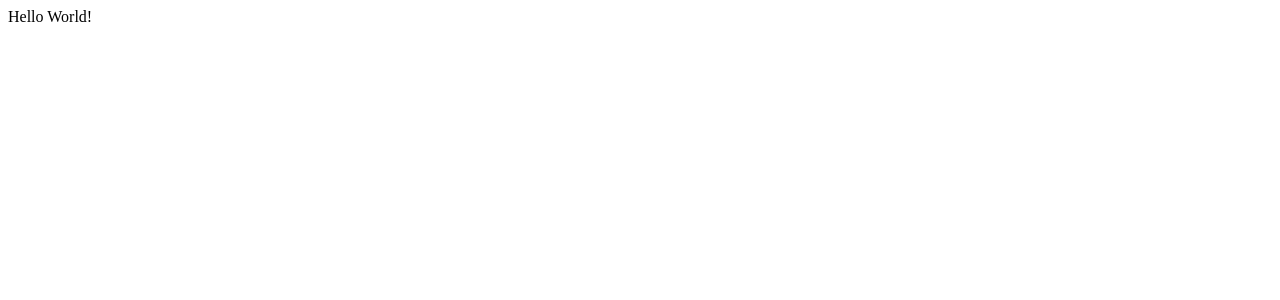
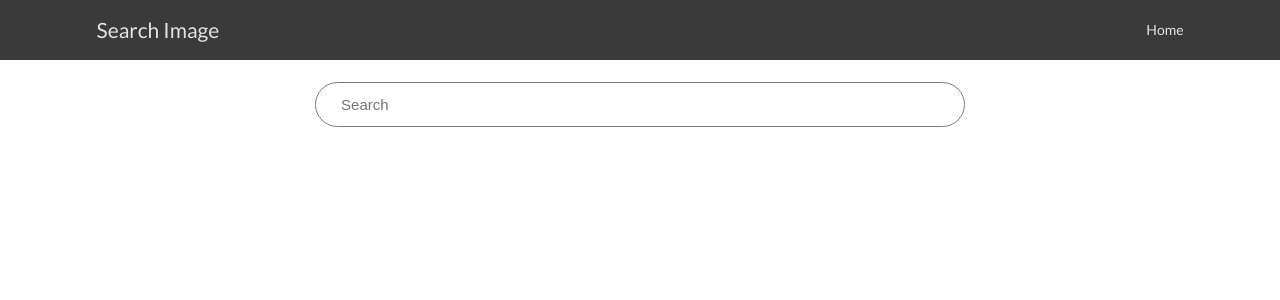
Before and after one commit to tyrion404/Search-pics-ReactApp, a React (Create React App) app: page / in a window 1280 px wide. Shown: the top 300 px of the page. Built offline with nearby package versions, Linux system fonts and the light colour scheme.

Commit message:
Search and Navigation

```diff
--- a/public/index.html
+++ b/public/index.html
@@ -1,14 +1,18 @@
 <!DOCTYPE html>
 <html lang="en">
+
 <head>
   <meta charset="utf-8" />
   <link rel="icon" href="favicon.ico" type="image" sizes="16x16">
   <meta name="viewport" content="width=device-width, initial-scale=1" />
   <meta name="theme-color" content="#000000" />
   <title>Search Image</title>
+  <link rel="stylesheet" href="https://cdnjs.cloudflare.com/ajax/libs/semantic-ui/2.4.1/semantic.min.css">
 </head>
+
 <body>
   <noscript>You need to enable JavaScript to run this app.</noscript>
   <div id="root"></div>
 </body>
+
 </html>
--- /dev/null
+++ b/src/components/App.js
@@ -0,0 +1,20 @@
+import React, { Component } from 'react';
+
+import Navbar from './Navbar';
+import SearchBar from './SearchBar';
+// import Header from './SearchBar';
+
+class App extends Component {
+    render() {
+        return (
+            <div style={{ background: '#FFFFFF', height: '100vh' }}>
+                <Navbar />
+                <div className="ui container">
+                    <SearchBar />
+                </div>
+            </div>
+        );
+    }
+}
+
+export default App;
--- /dev/null
+++ b/src/components/Navbar.css
@@ -0,0 +1,95 @@
+*{
+	padding: 0px;
+	margin: 0px;
+}
+
+header {
+	overflow: hidden;
+	background: #3a3a3a;
+}
+
+header a, header label {
+	display: block;
+	padding: 20px;
+	color: #e2e2e2;
+	text-decoration: none;
+	line-height: 20px;
+}
+
+header a:hover, header label:hover {
+	color: #ffffff;
+}
+
+header label {
+	float: right;
+	padding: 18px 20px;
+	cursor: pointer;
+}
+
+header label:after {
+	content: "\2261";
+	font-size: 1.8em;
+}
+
+.logo {
+	float: left;
+	font-size: 1.5em;
+}
+
+nav {
+	float: right;
+	max-height: 0;
+	width: 100%;
+	-webkit-transition: max-height 0.3s;
+	-moz-transition: max-height 0.3s;
+	-o-transition: max-height 0.3s;
+	transition: max-height 0.3s;
+}
+
+nav ul {
+	margin: 0;
+	padding: 0;
+	padding-bottom: 10px;
+}
+
+nav li {
+	display: block;
+	text-align: center;
+}
+
+nav a {
+	padding: 10px;
+	width: 100%;
+}
+
+#nav {
+	display: none;
+}
+
+#nav:checked~nav {
+	max-height: 200px;
+	/* This can be anything bigger than your nav height. The transition duration works with this */
+}
+
+@media only screen and (min-width: 700px) {
+	header label {
+		display: none;
+	}
+	nav {
+		width: auto;
+		max-height: none;
+	}
+	nav ul {
+		padding: 0;
+		padding-right: 10px;
+	}
+	nav li {
+		display: inline-block;
+		text-align: left;
+	}
+	header nav a {
+		display: inline-block;
+		padding: 20px 10px;
+		width: auto;
+	}
+}
--- /dev/null
+++ b/src/components/Navbar.js
@@ -0,0 +1,24 @@
+import React, { Component } from 'react';
+
+import './Navbar.css';
+
+class Navbar extends Component {
+    render() {
+        return (
+            <header>
+                <div className="ui container">
+                    <a className="logo" href="/">Search Image</a>
+                    <input id="nav" type="checkbox" />
+                    <label htmlFor="nav"></label>
+                    <nav>
+                        <ul>
+                            <li><a href="/">Home</a></li>
+                        </ul>
+                    </nav>
+                </div>
+            </header>
+        );
+    }
+}
+
+export default Navbar;
--- /dev/null
+++ b/src/components/SearchBar.css
@@ -0,0 +1,29 @@
+.SearchBar {
+    text-align: center;
+    margin: 22px;
+}
+
+.SearchBarInput {
+    width: 60%;
+    font-size: 15px;
+    padding: 13px 25px;
+    border: 1px solid rgb(124, 124, 124);
+    border-radius: 40px;
+}
+
+@media screen and (max-width: 992px) {
+    .SearchBarInput {
+        width: 80%;
+    }
+  }
+
+  /* On screens that are 600px or less, set the background color to olive */
+  @media screen and (max-width: 600px) {
+    .SearchBarInput {
+        width: 80%;
+    }
+  }
+
+textarea:focus, input:focus {
+    outline: none;
+}
--- /dev/null
+++ b/src/components/SearchBar.js
@@ -0,0 +1,17 @@
+import React, { Component } from 'react';
+
+import './SearchBar.css';
+
+class SearchBar extends Component {
+    render() {
+        return (
+            <div className="SearchBar">
+                <form>
+                    <input className="SearchBarInput" type="text" placeholder="Search" />
+                </form>
+            </div>
+        );
+    }
+}
+
+export default SearchBar;
--- a/src/index.js
+++ b/src/index.js
@@ -1,13 +1,7 @@
-import React, { Component } from 'react';
+import React from 'react';
 import ReactDOM from 'react-dom';
 
-class App extends Component {
-  render() {
-    return (
-      <div>Hello World!</div>
-    );
-  }
-}
+import App from './components/App';
 
 ReactDOM.render(
   <App />,
```
Lines whose indentation alone changed are shown as unchanged.
